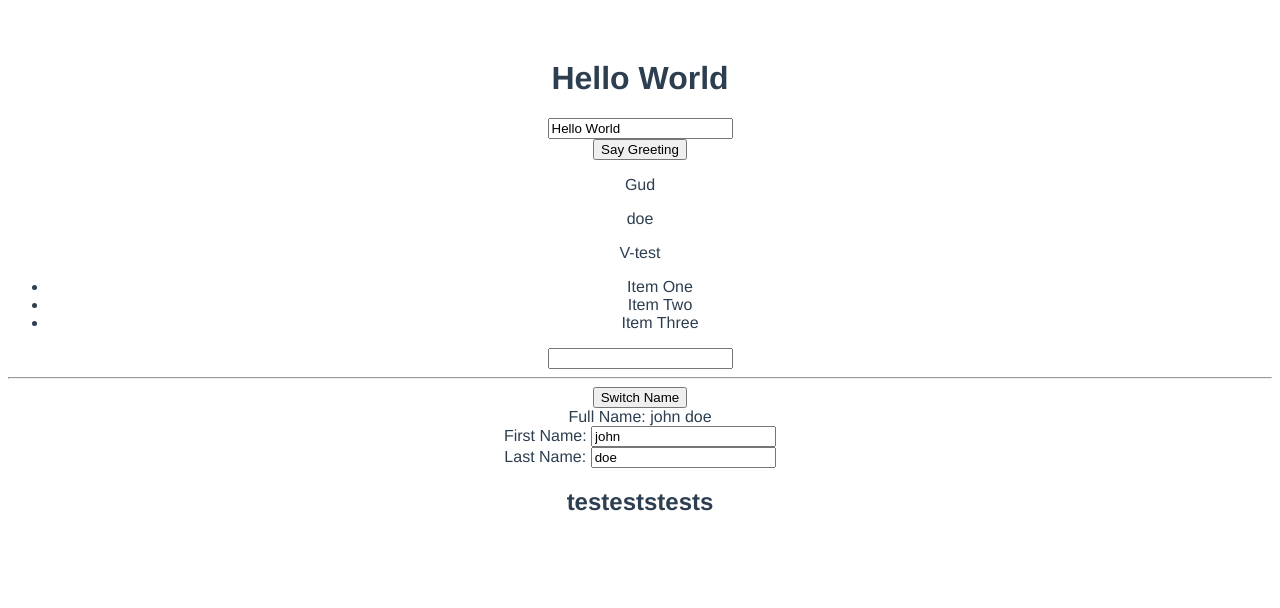
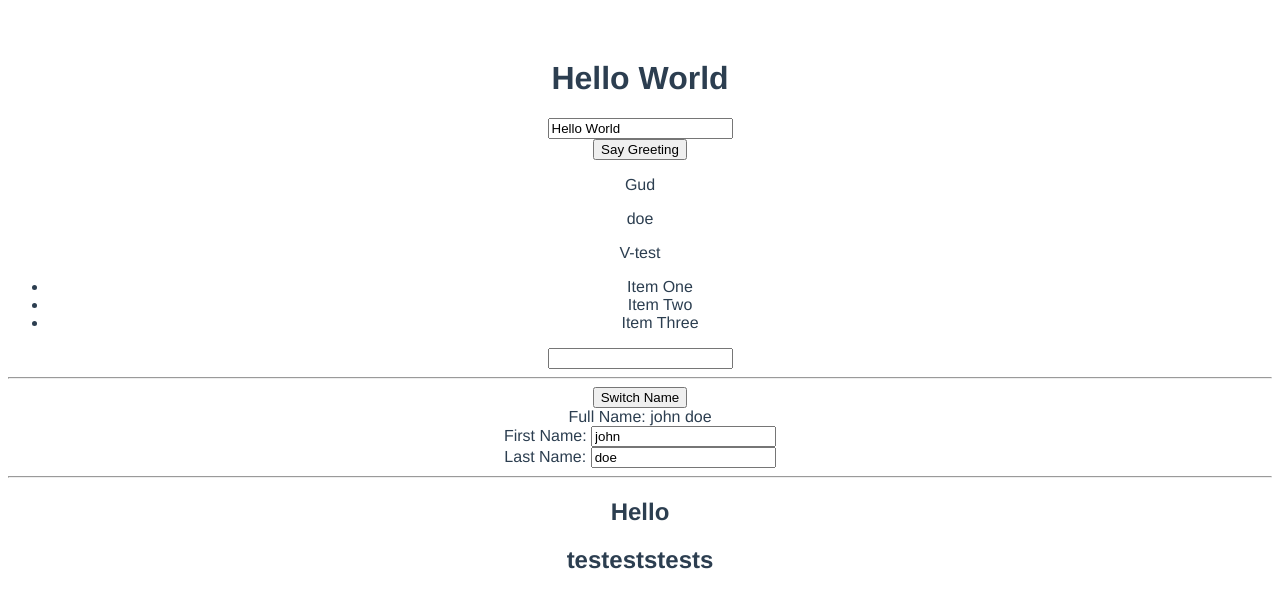
Before and after one commit to dctreborn/vue-practice, a Vue app: page / in a window 1280 px wide. Shown: the top 608 px of the page. Built offline with nearby package versions, Linux system fonts and the light colour scheme.

Commit message:
props test

```diff
--- a/src/App.vue
+++ b/src/App.vue
@@ -1,7 +1,7 @@
 <template>
   <div id="app">
     <!--insert bootstrap here-->
-    <test/>
+    <test msg="Hello"/>
     <h2>testeststests</h2>
   </div>
 </template>
--- a/src/components/Test.vue
+++ b/src/components/Test.vue
@@ -27,12 +27,20 @@
         <label>Full Name: {{fullName}}</label> <br>
         <label>First Name: </label><input type="text" v-model="user.first_name"/> <br>
         <label>Last Name: </label><input type="text" v-model="user.last_name"/>
+        <hr/>
+        <h2>{{msg}}</h2>
   </div>
 </template>
 
 <script>
     export default {
         name: "test",
+        props: {
+            msg: {
+                type: String,
+                default: "foobar"
+            }
+        },
         data(){
             return{
                 title: 'Hello World',
```
